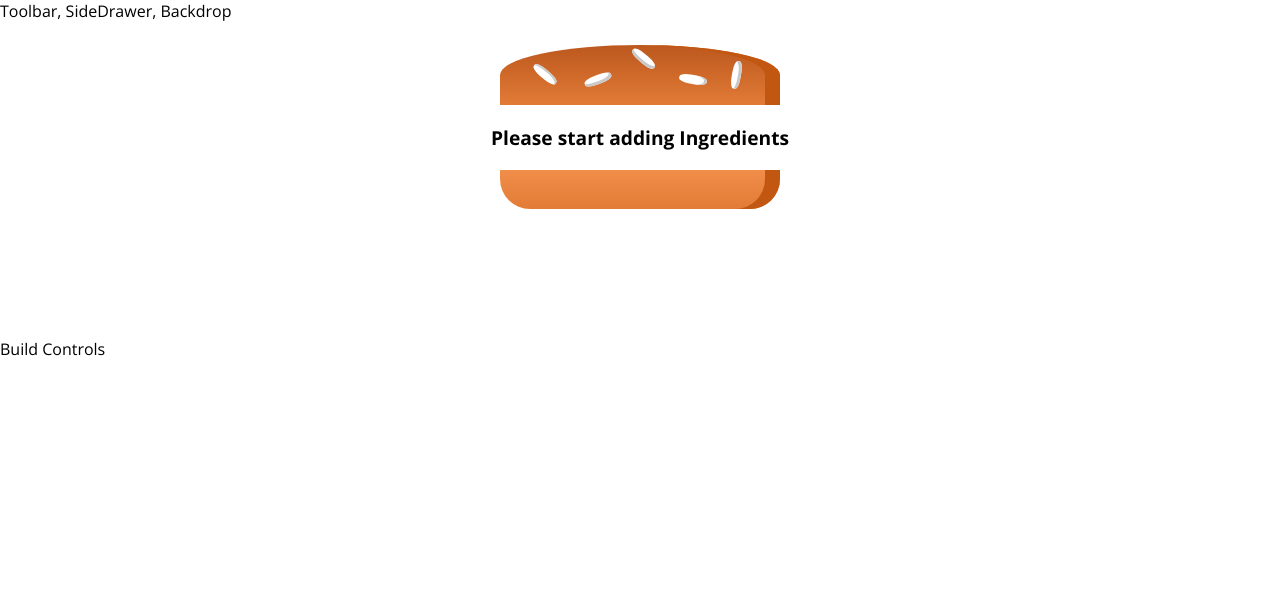
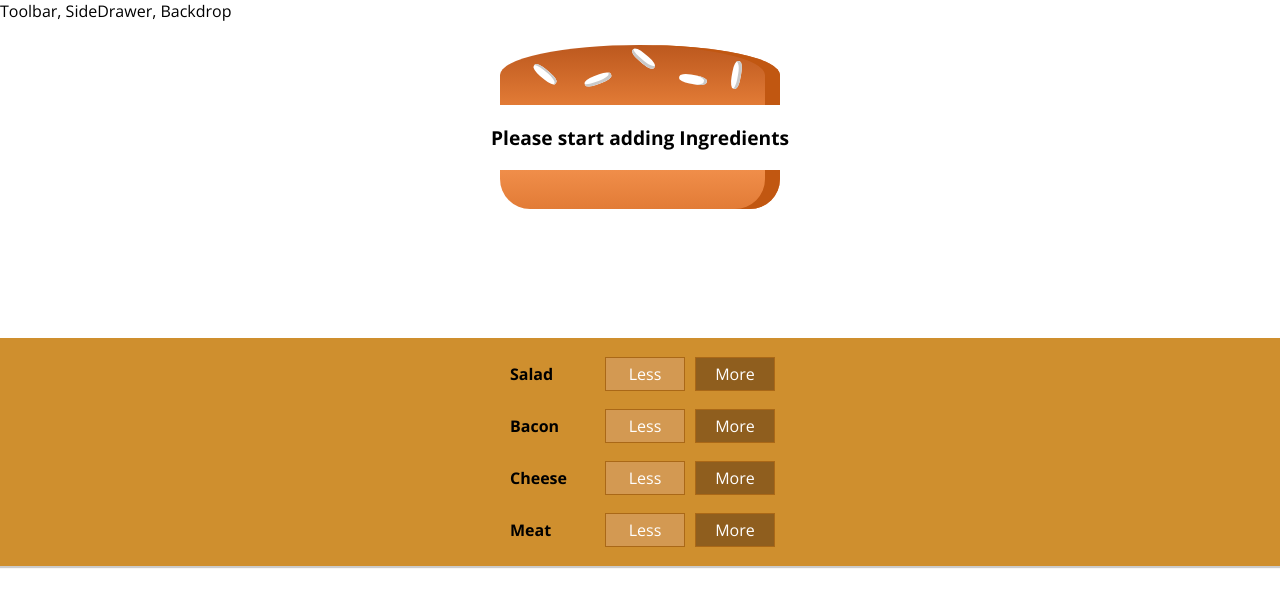
Before and after one commit to MisaelCalvillo/burger-maker-reactjs, a React app: page / in a window 1280 px wide. Shown: the top 606 px of the page. Built offline with nearby package versions, Linux system fonts and the light colour scheme.

Commit message:
React: Add the BuildControls section

```diff
--- /dev/null
+++ b/src/components/Burger/BuildControls/BuildControl/BuildControl.css
@@ -0,0 +1,56 @@
+.BuildControl {
+  display: flex;
+  justify-content: space-between;
+  align-items: center;
+  margin: 5px 0;
+}
+
+.BuildControl button {
+  display: block;
+  font: inherit;
+  padding: 5px;
+  margin: 0 5px;
+  width: 80px;
+  border: 1px solid #AA6817;
+  cursor: pointer;
+  outline: none;
+}
+
+.BuildControl button:disabled {
+  background-color: #AC9980;
+  border: 1px solid #7E7365;
+  color: #ccc;
+  cursor: default;
+}
+
+.BuildControl button:hover:disabled {
+  background-color: #AC9980;
+  color: #ccc;
+  cursor: not-allowed;
+}
+
+.Label {
+  padding: 10px;
+  font-weight: bold;
+  width: 80px;
+}
+
+.BuildControl .Less {
+  background-color: #D39952;
+  color: white;
+}
+
+.BuildControl .More {
+  background-color: #8F5E1E;
+  color: white;
+}
+
+.BuildControl .Less:hover, .BuildControl .Less:active {
+  background-color: #DAA972;
+  color: white;
+}
+
+.BuildControl .More:hover,.BuildControl .More:active {
+  background-color: #99703F;
+  color: white;
+}
--- /dev/null
+++ b/src/components/Burger/BuildControls/BuildControl/BuildControl.js
@@ -0,0 +1,13 @@
+import React from 'react';
+
+import classes from './BuildControl.css';
+
+const buildControl = (props) => (
+  <div className={classes.BuildControl}>
+    <div className={classes.Label}>{props.label}</div>
+    <button className={classes.Less}>Less</button>
+    <button className={classes.More}>More</button>
+  </div>
+);
+
+export default buildControl;
--- /dev/null
+++ b/src/components/Burger/BuildControls/BuildControls.css
@@ -0,0 +1,10 @@
+.BuildControls {
+  width: 100%;
+  background-color: #CF8F2E;
+  display: flex;
+  flex-flow: column;
+  align-items: center;
+  box-shadow: 0 2px 1px #ccc;
+  margin: auto;
+  padding: 10px 0;
+}
--- /dev/null
+++ b/src/components/Burger/BuildControls/BuildControls.js
@@ -0,0 +1,22 @@
+import React from 'react';
+
+import classes from './BuildControls.css';
+import BuildControl from './BuildControl/BuildControl';
+
+
+const controls = [
+  {label: 'Salad', type: 'salad'},
+  {label: 'Bacon', type: 'bacon'},
+  {label: 'Cheese', type: 'cheese'},
+  {label: 'Meat', type: 'meat'},
+];
+
+const buildControls = (props) => (
+  <div className={classes.BuildControls}>
+    {controls.map(ctrl => (
+      <BuildControl key={ctrl.label} label={ctrl.label} />
+    ))}
+  </div>
+);
+
+export default buildControls;
--- a/src/components/Burger/Burger.css
+++ b/src/components/Burger/Burger.css
@@ -11,18 +11,20 @@
 @media (min-width: 1000px) and (min-height: 700px) {
   .Burger {
     width: 700px;
-    height: 600px;
+    height: 600px;;
   }
 }
+
 @media (min-width: 500px) and (min-height: 401px) {
   .Burger {
     width: 450px;
     height: 400px;
   }
 }
+
 @media (min-width: 500px) and (min-height: 400px) {
   .Burger {
     width: 350px;
-    height: 300px;
+    height: 300px;;
   }
 }
--- a/src/containers/BurgerBuilder/BurgerBuilder.js
+++ b/src/containers/BurgerBuilder/BurgerBuilder.js
@@ -3,6 +3,8 @@
 import Aux from './../../hoc/Aux';
 
 import Burger from './../../components/Burger/Burger';
+import BuildControls from './../../components/Burger/BuildControls/BuildControls';
+
 
 class BurgerBuilder extends Component {
 
@@ -19,7 +21,7 @@
     return (
       <Aux>
         <Burger ingredients={this.state.ingredients} />
-        <div>Build Controls</div>
+        <BuildControls />
       </Aux>
     );
   }
```
Also changed, not shown: 1 other file (tests, documents, lock files or other folders).
